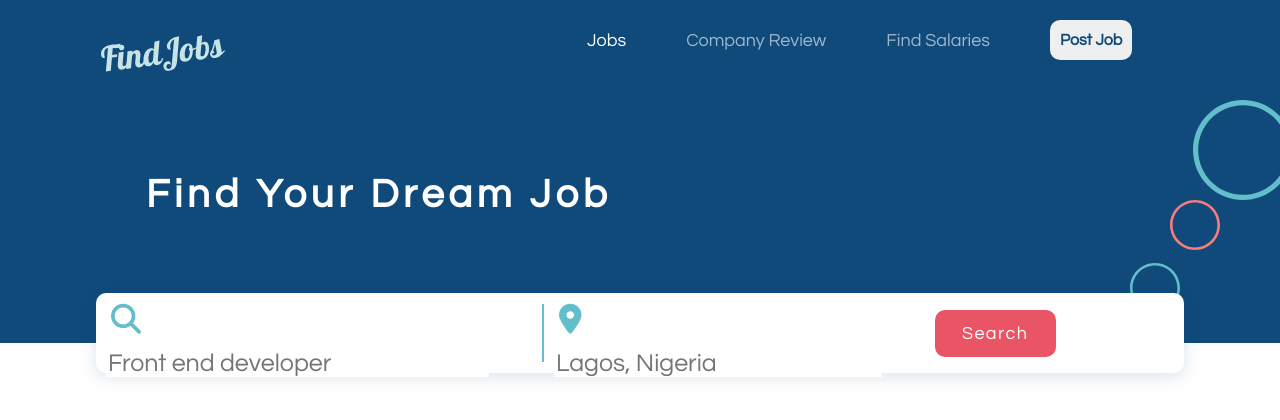
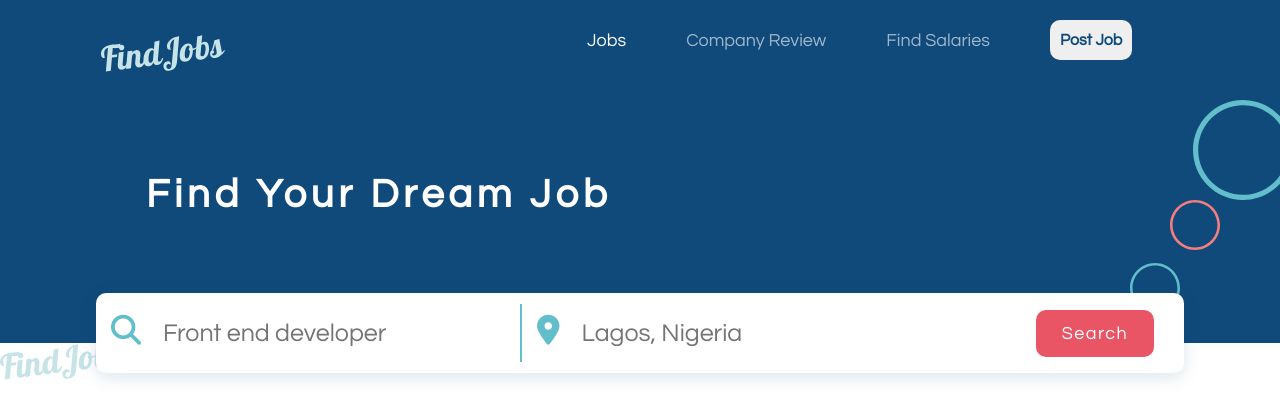
Before and after one commit to phantware/Tedbree-Assessmen, a React (Create React App) app: page / in a window 1280 px wide. Shown: the top 420 px of the page. Built offline with nearby package versions, Linux system fonts and the light colour scheme.

Commit message:
Navbar modified

```diff
--- a/src/App.js
+++ b/src/App.js
@@ -1,10 +1,12 @@
 import React from 'react'
+import Footer from './footer/Footer'
 import Navbar from './navbar/Navbar'
 
 function App() {
   return (
     <div>
       <Navbar />
+      <Footer />
     </div>
   )
 }
--- /dev/null
+++ b/src/footer/Footer.js
@@ -0,0 +1,19 @@
+import React from 'react'
+
+const Footer = () => {
+  return (
+    <div className='footer'>
+      <div className='rightFooter'>
+        <img
+          src='../assets/images/FindJobs.svg'
+          alt=''
+          className='footer-logo'
+        />
+      </div>
+      <div className='centerFooter'></div>
+      <div className='leftFooter'></div>
+    </div>
+  )
+}
+
+export default Footer
--- a/src/navbar/Navbar.js
+++ b/src/navbar/Navbar.js
@@ -43,7 +43,7 @@ const Navbar = () => {
           <input type='text' placeholder='Front end developer' />
         </span>
         <span className='line'></span>
-        <span className='jobs-er'>
+        <span className='jobs'>
           <i className='fas fa-map-marker-alt icon' />
           <input type='text' placeholder='Lagos, Nigeria' />
         </span>
--- a/src/navbar/navbar.css
+++ b/src/navbar/navbar.css
@@ -88,15 +88,16 @@
   align-items: center;
 }
 .jobs {
-  font-size: 18px;
+  flex: 2;
+  font-size: 1px;
   line-height: 21px;
   letter-spacing: 0.08em;
   color: #3e3e40;
-  flex-basis: 41%;
 }
 input {
-  width: 85%;
-  margin: 0px 10px;
+  width: 70%;
+  margin-right: 30px;
+  margin-left: 20px;
   border: 0px;
   font-size: 25px;
   outline: none;
@@ -106,20 +107,21 @@ input {
   border: 0.8px solid #62becb;
 }
 .search-btn {
+  flex: 0.5;
   background: #ea5566;
   border-radius: 10px;
   height: 47px;
-  width: 121px;
+  width: 10px;
   font-size: 18px;
   line-height: 21px;
   letter-spacing: 0.08em;
   color: #ffffff;
   border: 0px;
-  left: 0px;
+  margin-left: 90px;
   cursor: pointer;
 }
 .icon {
   font-size: 30px;
   color: #62becb;
-  margin: 15px;
+  margin-left: 15px;
 }
```
Also changed, not shown: src/footer/footer.css (added).
